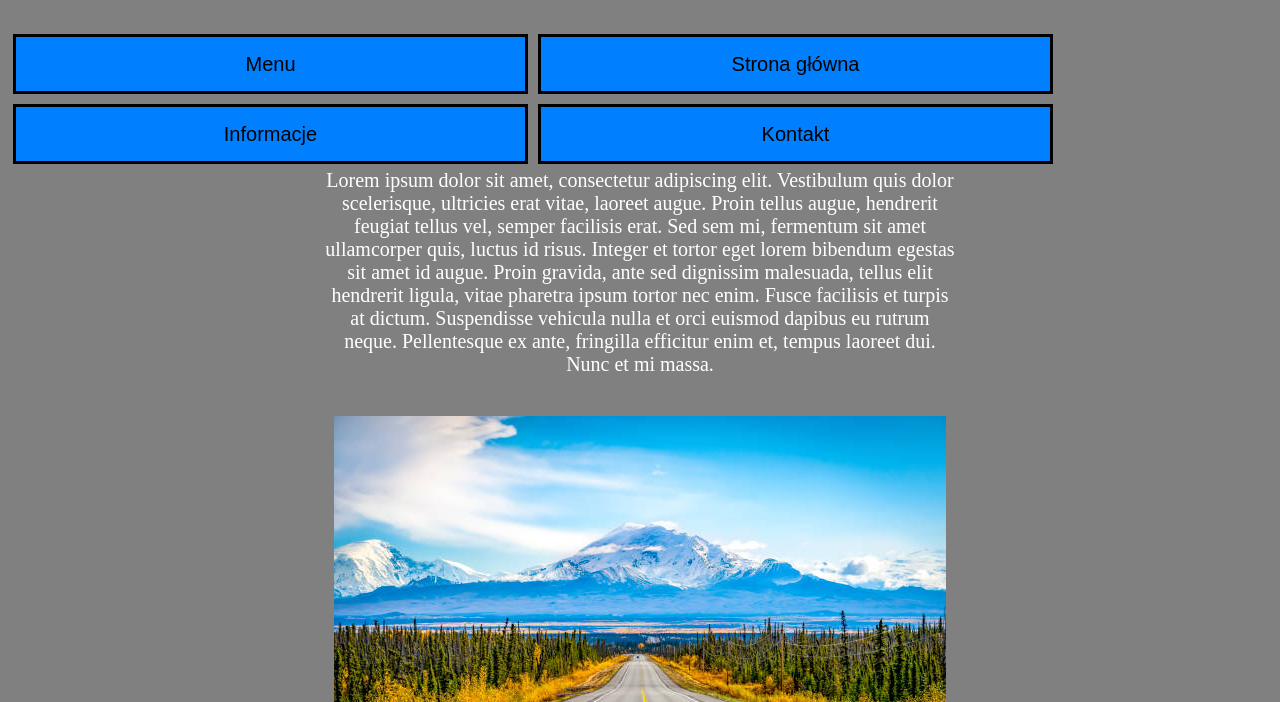
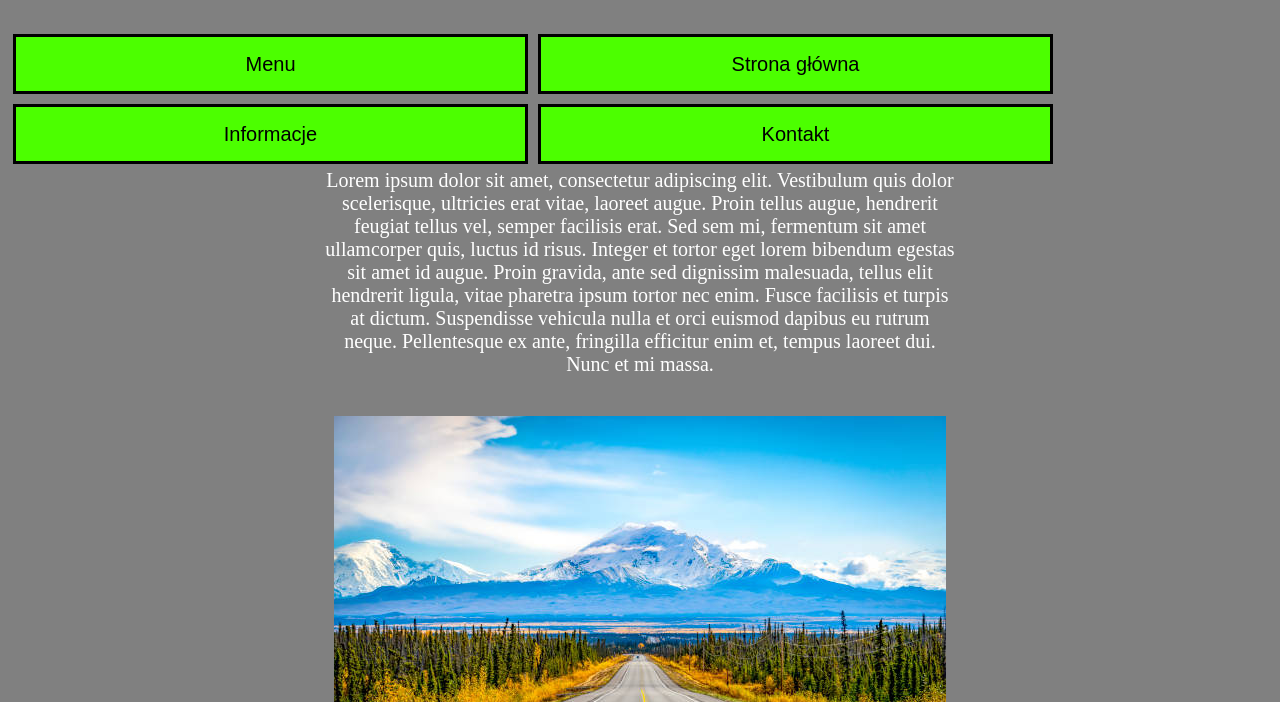
Before and after one commit to brtkwt/Projekt_2, a plain HTML site: page index.html in a window 1280 px wide. Shown: the part 98-800 px from the top of the page. Drawn offline with Linux system fonts and the light colour scheme.

Commit message:
Add files via upload

```diff
--- a/projekt_2.css
+++ b/projekt_2.css
@@ -5,7 +5,7 @@ body {
 
 input {
             font-size: 20px;
-            background-color: #0080FF;
+            background-color: #4cff00;
             float: left;
             width: 515px;
             height: 60px;
```
